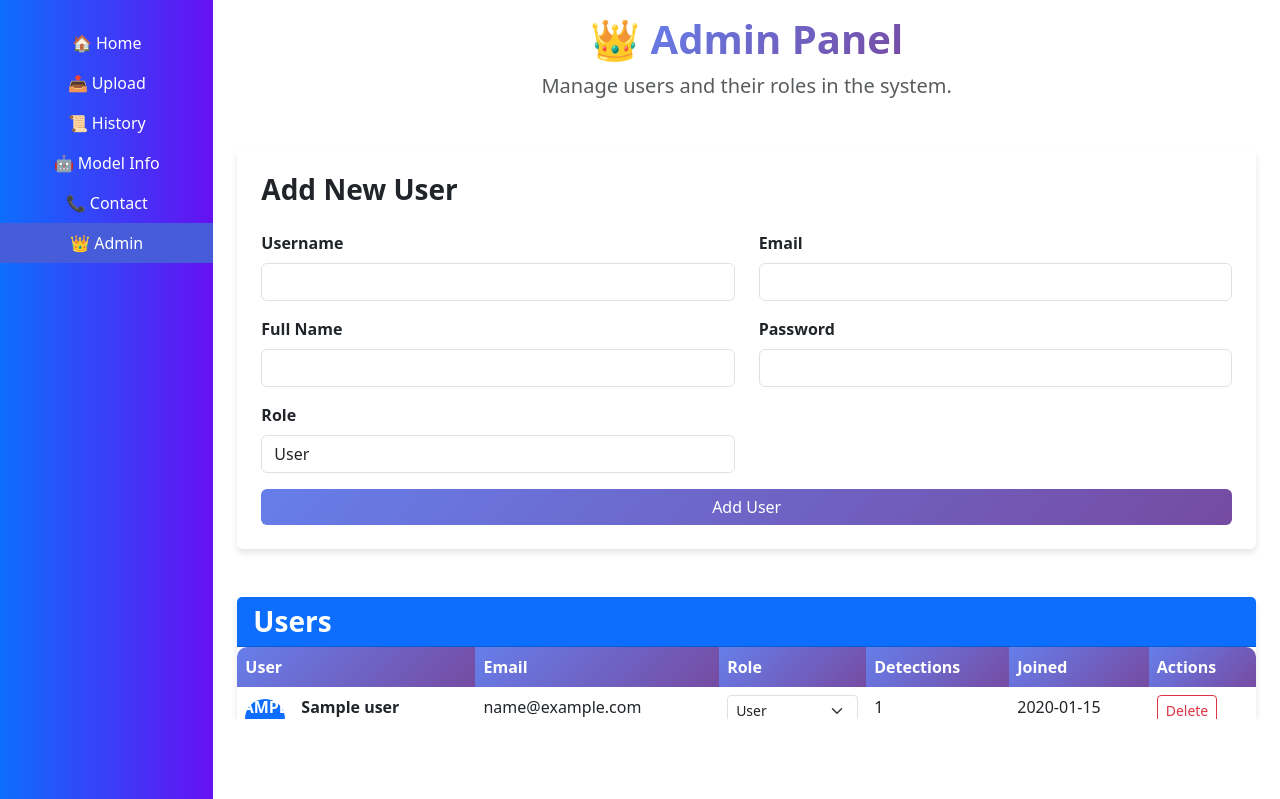
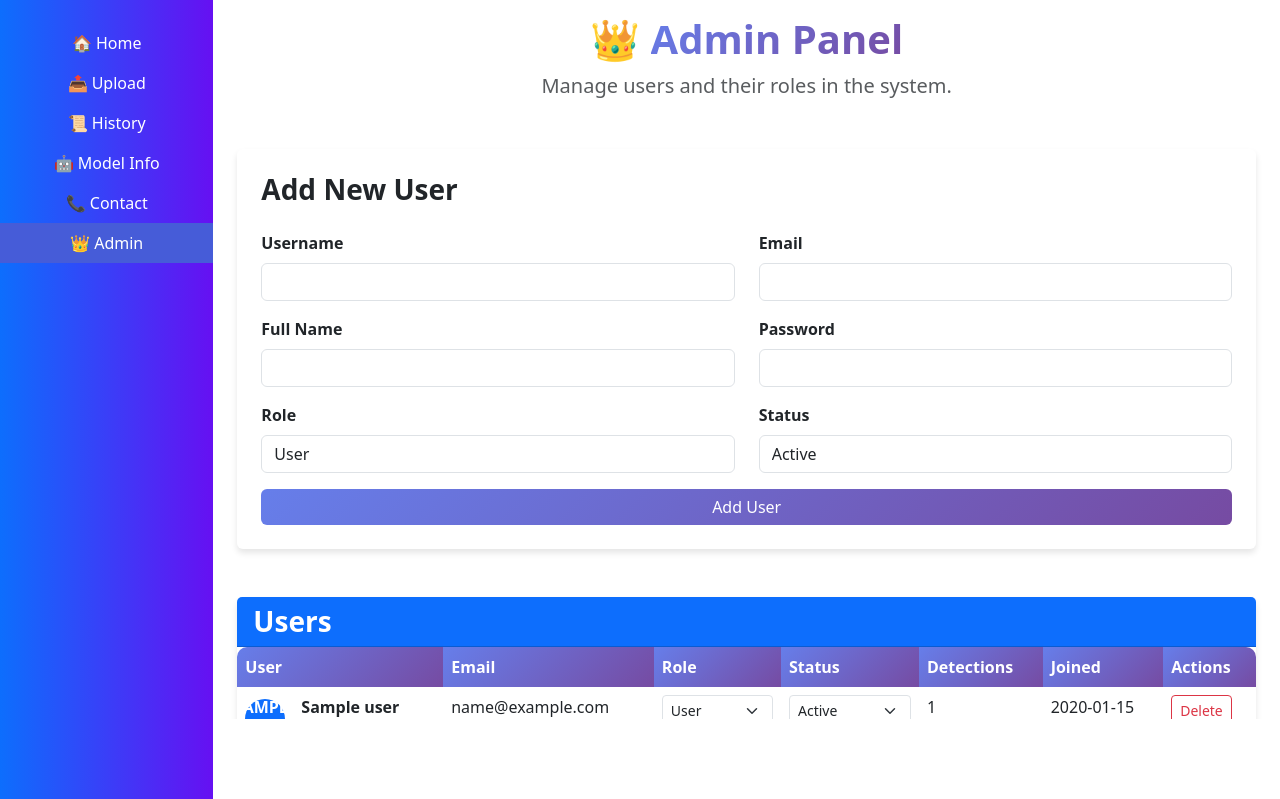
Before and after one commit to muhanad7976/Nail-Disease-Image-Recogniton, a Flask app: template templates/admin_users.html in a window 1280 px wide. Shown: the part 81-880 px from the top of the page. Run offline with Flask 3, Linux system fonts and the light colour scheme; the template is opened without the code that fills it: most values are stand-ins (such as "Sample title", 1, 10 or a date in 2020).

Commit message:
moddified admin dashboard

```diff
--- a/app.py
+++ b/app.py
@@ -109,6 +109,10 @@ def login():
     conn.close()
 
     if user and check_password_hash(user['password'], password):
+        # Check if user is active
+        if user.get('status') == 'inactive':
+            return jsonify({"success": False, "message": "Your account has been deactivated. Please contact an administrator."})
+
         session['email'] = email
         session['role'] = user.get('role', 'user')
         return jsonify({"success": True})
@@ -118,11 +122,45 @@ def login():
 # Predict Page UI
 @app.route('/dashboard', methods=['GET'])
 def display_recog():
+    email = session.get('email')
+    if not email:
+        return redirect(url_for('loginPage'))
+
+    # Check if user is active
+    conn = get_db_connection()
+    cursor = conn.cursor(dictionary=True)
+    cursor.execute("SELECT status FROM users WHERE email = %s", (email,))
+    user = cursor.fetchone()
+    cursor.close()
+    conn.close()
+
+    if user and user.get('status') == 'inactive':
+        session.clear()
+        flash('Your account has been deactivated. Please contact an administrator.', 'error')
+        return redirect(url_for('loginPage'))
+
     return render_template('dashboard.html')
 
 # Prediction Endpoint (Save to History)
 @app.route('/predict', methods=['POST'])
 def predict():
+    email = session.get('email')
+    if not email:
+        return redirect(url_for('loginPage'))
+
+    # Check if user is active
+    conn = get_db_connection()
+    cursor = conn.cursor(dictionary=True)
+    cursor.execute("SELECT status FROM users WHERE email = %s", (email,))
+    user = cursor.fetchone()
+    cursor.close()
+    conn.close()
+
+    if user and user.get('status') == 'inactive':
+        session.clear()
+        flash('Your account has been deactivated. Please contact an administrator.', 'error')
+        return redirect(url_for('loginPage'))
+
     img_file = request.files['file']
     if img_file:
         filename = secure_filename(img_file.filename)
@@ -148,10 +186,6 @@ def predict():
             definition = causes = prevention = curation = "Not available"
 
         # Save to history
-        email = session.get('email')
-        if not email:
-            return redirect(url_for('loginPage'))
-
         conn = get_db_connection()
         cursor = conn.cursor()
         cursor.execute("""
@@ -214,12 +248,13 @@ def admin_users():
             full_name = request.form.get('full_name')
             password = generate_password_hash(request.form.get('password'))
             role = request.form.get('role', 'user')
+            status = request.form.get('status', 'active')
 
             conn = get_db_connection()
             cursor = conn.cursor()
             try:
-                cursor.execute("INSERT INTO users (name, email, password, role) VALUES (%s, %s, %s, %s)",
-                             (username, email, password, role))
+                cursor.execute("INSERT INTO users (name, email, password, role, status) VALUES (%s, %s, %s, %s, %s)",
+                             (username, email, password, role, status))
                 conn.commit()
                 flash('User added successfully!', 'success')
             except mysql.connector.Error as err:
@@ -229,16 +264,21 @@ def admin_users():
                 conn.close()
 
         elif method == 'PATCH':
-            # Update user role
+            # Update user role or status
             user_id = request.form.get('user_id')
             role = request.form.get('role')
+            status = request.form.get('status')
 
             conn = get_db_connection()
             cursor = conn.cursor()
             try:
-                cursor.execute("UPDATE users SET role = %s WHERE id = %s", (role, user_id))
+                if role:
+                    cursor.execute("UPDATE users SET role = %s WHERE id = %s", (role, user_id))
+                    flash('User role updated successfully!', 'success')
+                elif status:
+                    cursor.execute("UPDATE users SET status = %s WHERE id = %s", (status, user_id))
+                    flash('User status updated successfully!', 'success')
                 conn.commit()
-                flash('User role updated successfully!', 'success')
             except mysql.connector.Error as err:
                 flash(f'Error updating user: {err}', 'error')
             finally:
@@ -349,6 +389,20 @@ def create_admin_user():
         else:
             print(f"⚠️ Error adding role column: {e}")
 
+    try:
+        # Add status column if it doesn't exist
+        cursor.execute("""
+            ALTER TABLE users
+            ADD COLUMN status ENUM('active', 'inactive') DEFAULT 'active'
+            AFTER role
+        """)
+        print("✅ Added 'status' column to users table")
+    except Exception as e:
+        if "Duplicate column name" in str(e):
+            print("✅ 'status' column already exists")
+        else:
+            print(f"⚠️ Error adding status column: {e}")
+
     # Check if admin user exists
     cursor.execute("SELECT * FROM users WHERE email = 'admin@nailvision.com'")
     admin_user = cursor.fetchone()
@@ -357,8 +411,8 @@ def create_admin_user():
         # Create admin user
         admin_password = generate_password_hash('admin123')
         cursor.execute("""
-            INSERT INTO users (name, email, password, role)
-            VALUES ('Admin User', 'admin@nailvision.com', %s, 'admin')
+            INSERT INTO users (name, email, password, role, status)
+            VALUES ('Admin User', 'admin@nailvision.com', %s, 'admin', 'active')
         """, (admin_password,))
         conn.commit()
         print("✅ Admin user created successfully!")
--- a/templates/admin_users.html
+++ b/templates/admin_users.html
@@ -163,29 +163,36 @@
                   <div class="card mb-5">
                     <div class="card-body p-4">
                       <h3 class="fw-bold mb-4">Add New User</h3>
-                      <form action="{{ url_for('admin_users') }}" method="POST">
+                                             <form action="{{ url_for('admin_users') }}" method="POST" autocomplete="off">
                         <div class="row">
                                                      <div class="col-md-6 mb-3">
                              <label for="username" class="form-label fw-semibold">Username</label>
-                            <input type="text" name="username" id="username" required class="form-control">
+                             <input type="text" name="username" id="username" required class="form-control" autocomplete="off" value="">
                            </div>
                            <div class="col-md-6 mb-3">
                              <label for="email" class="form-label fw-semibold">Email</label>
-                            <input type="email" name="email" id="email" required class="form-control">
+                             <input type="email" name="email" id="email" required class="form-control" autocomplete="off" value="">
                            </div>
                            <div class="col-md-6 mb-3">
                              <label for="full_name" class="form-label fw-semibold">Full Name</label>
-                            <input type="text" name="full_name" id="full_name" required class="form-control">
+                             <input type="text" name="full_name" id="full_name" required class="form-control" autocomplete="off" value="">
                            </div>
                            <div class="col-md-6 mb-3">
                              <label for="password" class="form-label fw-semibold">Password</label>
-                            <input type="password" name="password" id="password" required class="form-control">
+                             <input type="password" name="password" id="password" required class="form-control" autocomplete="off" value="">
                            </div>
                                                      <div class="col-md-6 mb-3">
                              <label for="role" class="form-label fw-semibold">Role</label>
                              <select name="role" id="role" class="form-control">
                                <option value="user">User</option>
                                <option value="admin">Admin</option>
+                             </select>
+                           </div>
+                           <div class="col-md-6 mb-3">
+                             <label for="status" class="form-label fw-semibold">Status</label>
+                             <select name="status" id="status" class="form-control">
+                               <option value="active">Active</option>
+                               <option value="inactive">Inactive</option>
                              </select>
                            </div>
                            <div class="col-12">
@@ -209,6 +216,7 @@
                                <th>User</th>
                                <th>Email</th>
                                <th>Role</th>
+                               <th>Status</th>
                                <th>Detections</th>
                                <th>Joined</th>
                                <th>Actions</th>
@@ -236,6 +244,16 @@
                                    <select name="role" onchange="this.form.submit()" class="form-select form-select-sm">
                                      <option value="user" {% if user.role == 'user' %}selected{% endif %}>User</option>
                                      <option value="admin" {% if user.role == 'admin' %}selected{% endif %}>Admin</option>
+                                   </select>
+                                 </form>
+                               </td>
+                               <td>
+                                 <form action="{{ url_for('admin_users') }}" method="POST" class="d-inline">
+                                   <input type="hidden" name="_method" value="PATCH">
+                                   <input type="hidden" name="user_id" value="{{ user.id }}">
+                                   <select name="status" onchange="this.form.submit()" class="form-select form-select-sm">
+                                     <option value="active" {% if user.status == 'active' %}selected{% endif %}>Active</option>
+                                     <option value="inactive" {% if user.status == 'inactive' %}selected{% endif %}>Inactive</option>
                                    </select>
                                  </form>
                                </td>
@@ -301,6 +319,70 @@
         });
       }
     }
+
+    // Clear form fields function
+    function clearForm() {
+      const username = document.getElementById('username');
+      const email = document.getElementById('email');
+      const fullName = document.getElementById('full_name');
+      const password = document.getElementById('password');
+      const role = document.getElementById('role');
+      const status = document.getElementById('status');
+
+      if (username) username.value = '';
+      if (email) email.value = '';
+      if (fullName) fullName.value = '';
+      if (password) password.value = '';
+      if (role) role.value = 'user';
+      if (status) status.value = 'active';
+
+      // Force browser to clear any cached values
+      if (username) username.setAttribute('value', '');
+      if (email) email.setAttribute('value', '');
+      if (fullName) fullName.setAttribute('value', '');
+      if (password) password.setAttribute('value', '');
+    }
+
+    // Clear form on page load
+    document.addEventListener('DOMContentLoaded', function() {
+      // Clear immediately
+      clearForm();
+
+      // Clear again after a short delay to handle browser cache
+      setTimeout(clearForm, 100);
+      setTimeout(clearForm, 500);
+      setTimeout(clearForm, 1000);
+    });
+
+    // Clear form when page becomes visible (handles back/forward navigation)
+    document.addEventListener('pageshow', function() {
+      clearForm();
+    });
+
+    // Clear form after successful submission
+    document.addEventListener("submit", function (e) {
+      const form = e.target;
+      const method = form.querySelector('input[name="_method"]')?.value;
+
+      if (method === "DELETE" || method === "PATCH") {
+        e.preventDefault();
+        fetch(form.action, {
+          method: "POST",
+          body: new FormData(form),
+        }).then((response) => {
+          if (response.ok) {
+            window.location.reload();
+          }
+        });
+      } else if (form.action.includes('admin_users') && !method) {
+        // This is the add user form
+        form.addEventListener('submit', function(e) {
+          setTimeout(() => {
+            clearForm();
+          }, 100);
+        });
+      }
+    });
   </script>
 </body>
 </html>
--- a/templates/dashboard.html
+++ b/templates/dashboard.html
@@ -504,7 +504,7 @@
           <div class="icon-box hover-glow p-4 rounded-4 h-100">
             <i class="bi bi-envelope-fill fs-1 text-primary mb-2"></i>
             <h6 class="fw-bold mb-1">Email</h6>
-            <p class="text-muted small mb-0">support@nailvision.ai</p>
+            <p class="text-muted small mb-0">mohannad@gmail.com</p>
           </div>
         </div>
         <div class="col-md-4 text-center">
--- a/templates/index.html
+++ b/templates/index.html
@@ -188,7 +188,7 @@
         <div class="stats-item d-flex align-items-center w-100 h-100">
           <i class="bi bi-shield-check color-green flex-shrink-0"></i>
           <div>
-            <span data-purecounter-start="0" data-purecounter-end="98
+            <span data-purecounter-start="0" data-purecounter-end="100
 " data-purecounter-duration="1" class="purecounter"></span>
             <p>Model Accuracy (%)</p>
           </div>
```
Lines whose indentation alone changed are shown as unchanged.
